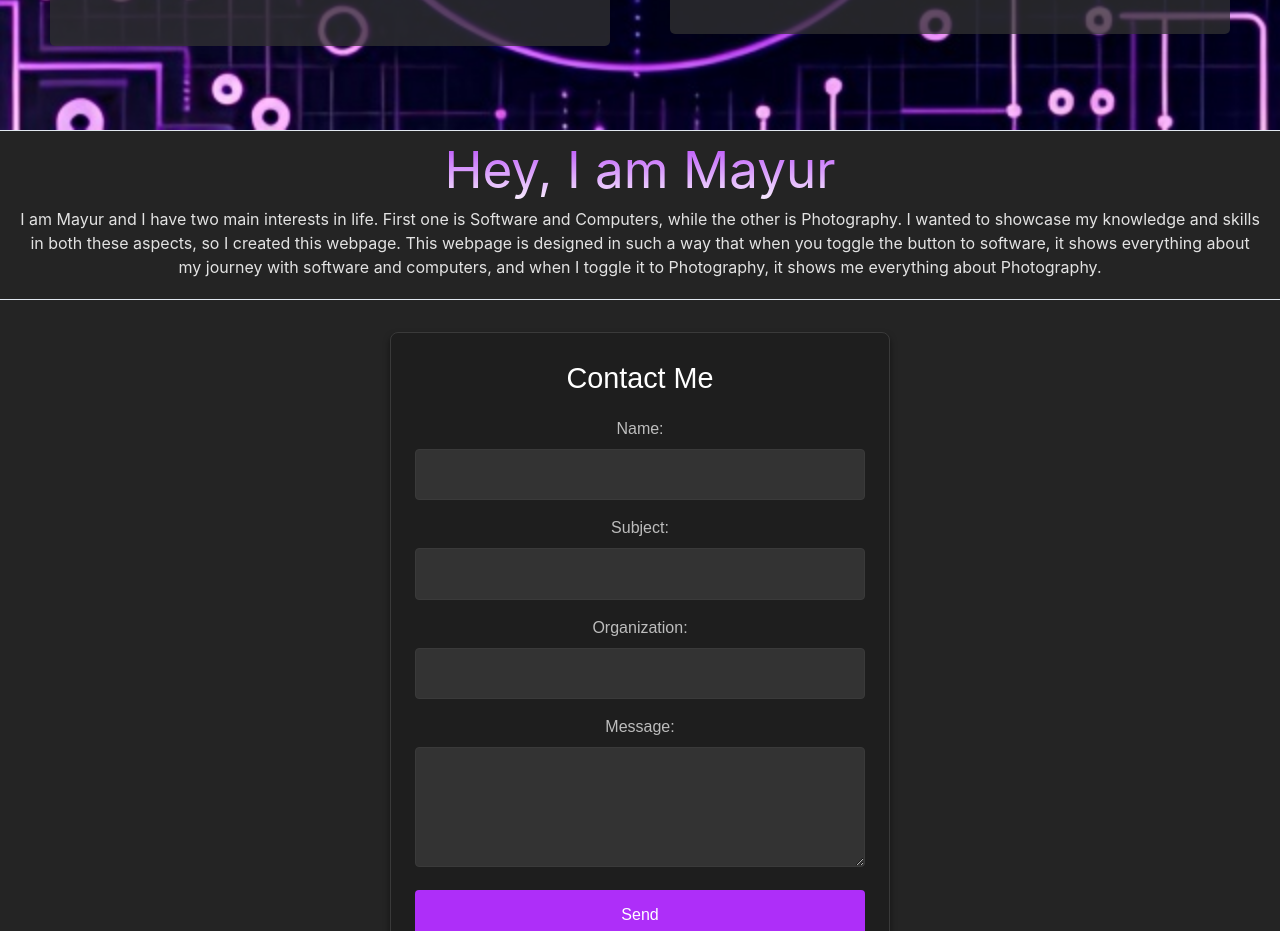
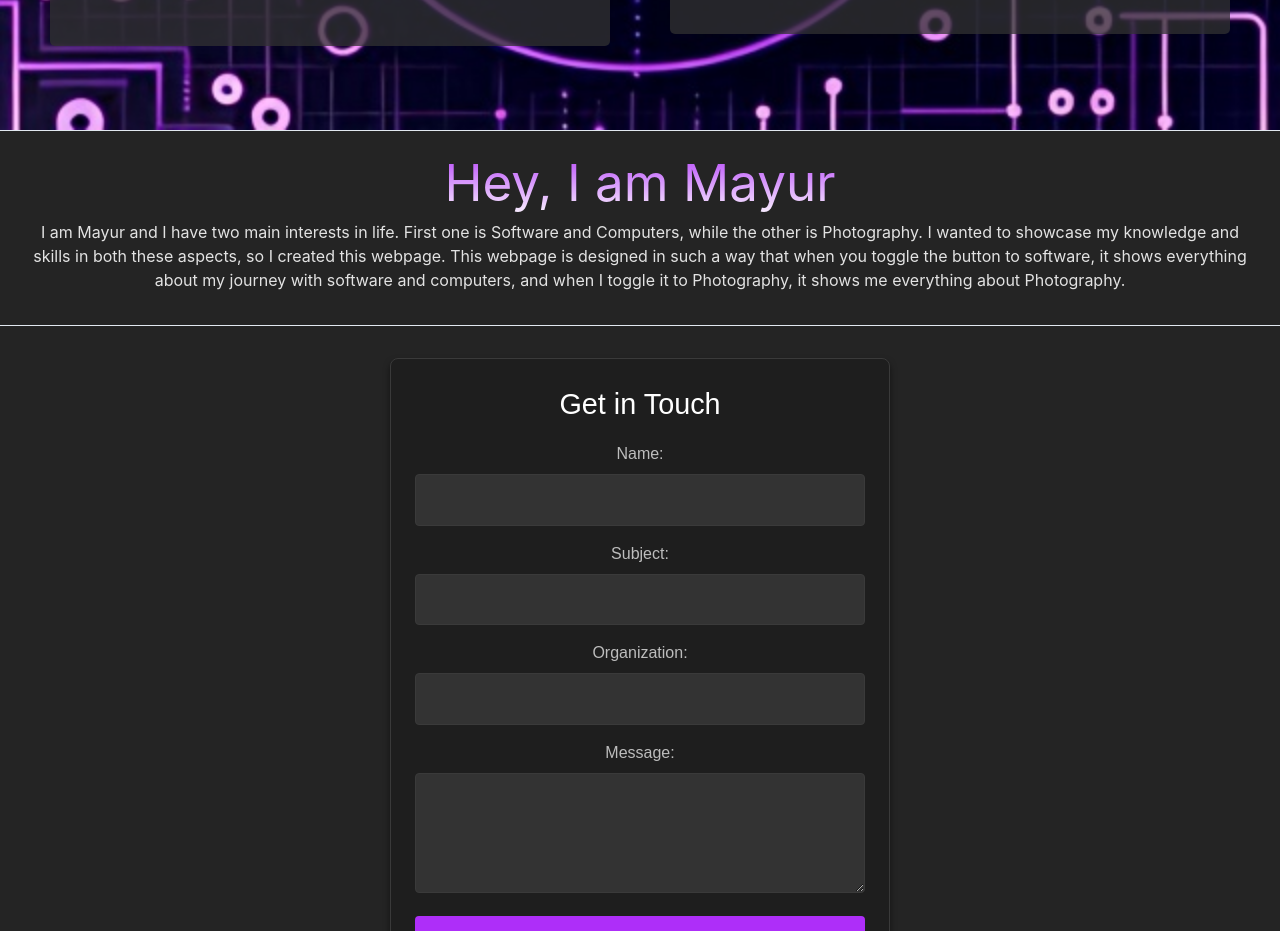
Before and after one commit to mayur-driod/MyWeb, a React (Vite) app: page / in a window 1280 px wide. Shown: the part 1520-2451 px from the top of the page. Built offline with nearby package versions, Linux system fonts and the light colour scheme; a web font is replaced by a local one.

Commit message:
added linkedin badge

```diff
--- a/src/Components/About.jsx
+++ b/src/Components/About.jsx
@@ -1,4 +1,5 @@
 import React, { useEffect } from 'react';
+import './abt.css';
 
 function About() {
   useEffect(() => {
@@ -18,16 +19,8 @@ function About() {
 
   return (
     <>
-      <h1>Hey, I am Mayur</h1>
-      <p>
-        I am Mayur and I have two main interests in life. First one is Software and Computers,
-        while the other is Photography. I wanted to showcase my knowledge and skills in both
-        these aspects, so I created this webpage. This webpage is designed in such a way that
-        when you toggle the button to software, it shows everything about my journey with software
-        and computers, and when I toggle it to Photography, it shows me everything about Photography.
-      </p>
-
       {/* LinkedIn Badge */}
+      <div id='badge'>
       <div
         className="badge-base LI-profile-badge"
         data-locale="en_US"
@@ -44,6 +37,20 @@ function About() {
           {/* Mayur K Setty */}
         </a>
       </div>
+
+      <div>
+      <h1>Hey, I am Mayur</h1>
+      <p>
+        I am Mayur and I have two main interests in life. First one is Software and Computers,
+        while the other is Photography. I wanted to showcase my knowledge and skills in both
+        these aspects, so I created this webpage. This webpage is designed in such a way that
+        when you toggle the button to software, it shows everything about my journey with software
+        and computers, and when I toggle it to Photography, it shows me everything about Photography.
+      </p>
+      </div>
+
+      </div>
+
     </>
   );
 }
--- a/src/Components/Contact.jsx
+++ b/src/Components/Contact.jsx
@@ -42,7 +42,7 @@ const Contact = () => {
 
   return (
     <div className="contact-form-container">
-      <h2>Contact Me</h2>
+      <h2>Get in Touch</h2>
       <form onSubmit={handleSubmit}>
         <div className="form-group">
           <label htmlFor="name">Name:</label>
--- /dev/null
+++ b/src/Components/abt.css
@@ -0,0 +1,7 @@
+#badge{
+    display: flex;
+    flex-direction: row;
+    justify-content: center;
+    align-items: center;
+    margin: 1%;
+}
```
